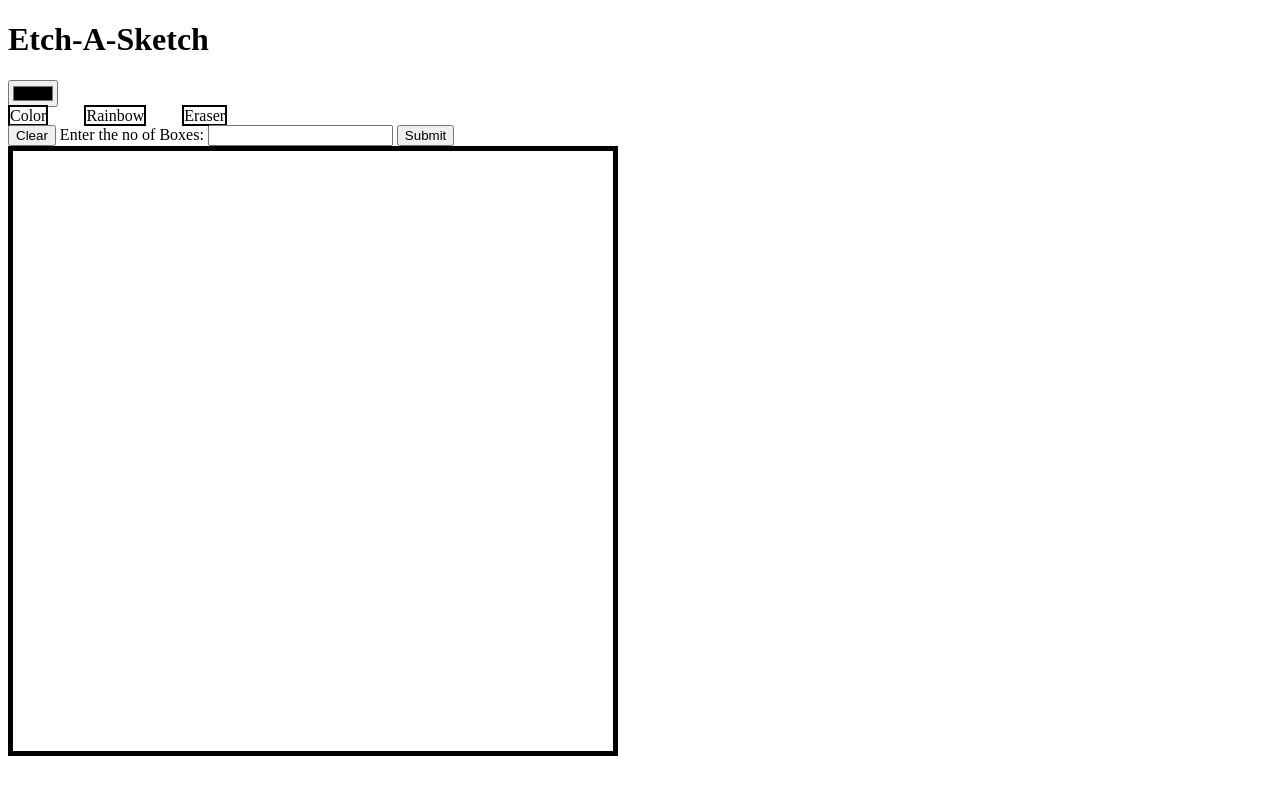
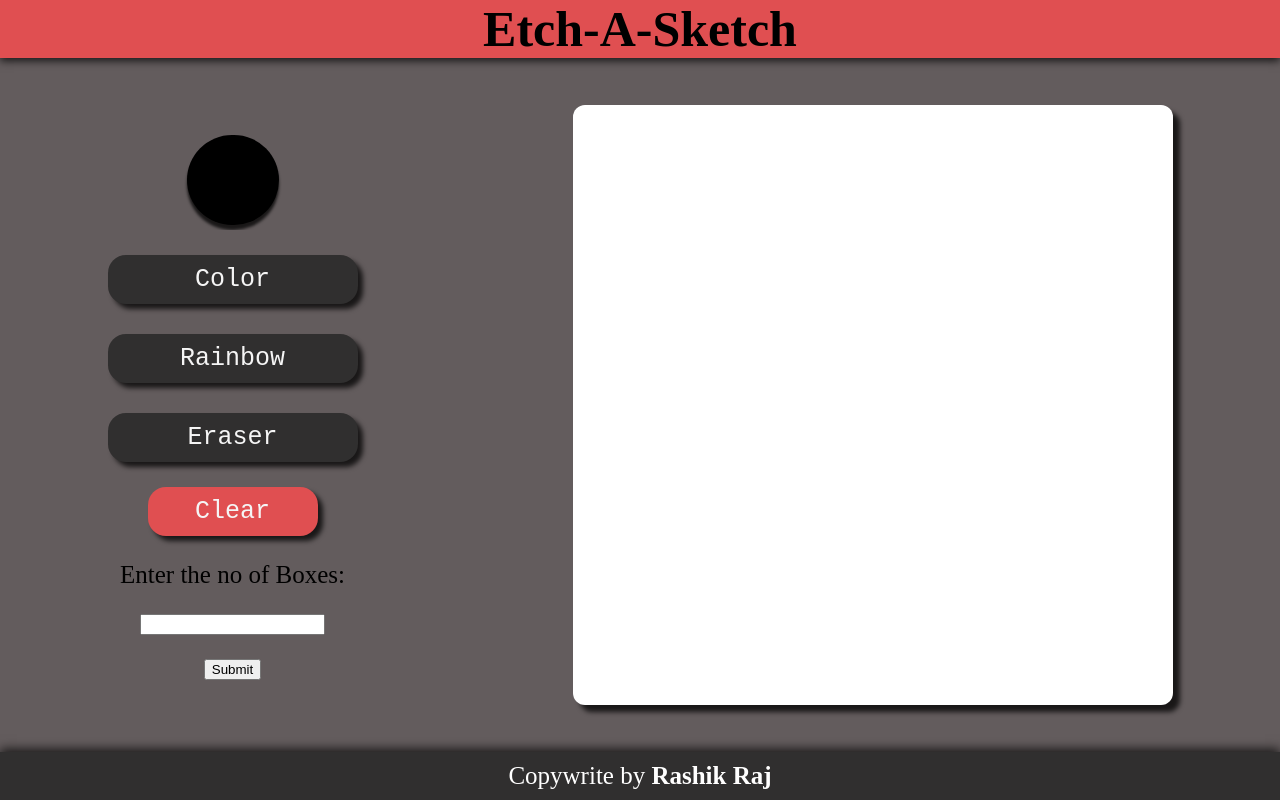
Before and after one commit to RASH1K-RAJ/etch-a-sketch, a plain HTML site: page index.html in a window 1280 px wide. Drawn offline with Linux system fonts and the light colour scheme.

Commit message:
built the basic ui of the page

```diff
--- a/index.html
+++ b/index.html
@@ -8,11 +8,10 @@
     <link href="./style.css" rel="stylesheet">
 </head>
 <body>
-    <div class="header">
-        <h1>Etch-A-Sketch</h1>
+    <div class="header">Etch-A-Sketch</div>
 
-    </div>
-
+    <div class="content">
+        <div class="command">
             <div class="clr_opt">
                 <input type="color" class="clr_selection">
             </div>
@@ -34,9 +33,13 @@
             <input type="text" class="bx_inpt">
             <button class="bx_inpt_bt">Submit</button>
 
+        </div>
         <div class="container"></div>
 
-    <div class="footer"></div>
+    </div>
+
+
+    <div class="footer">Copywrite by <a href="#">Rashik Raj</a></div>
 
     <script src="script.js"></script>
 </body>
--- a/style.css
+++ b/style.css
@@ -1,7 +1,67 @@
-.container {
-    width: 600px;
-    height: 600px;
-    border: 5px solid black;
+html, body{
+    margin: 0px;
+    padding: 0px;
+    font-size: 10px;
+    height: 100vh;
+}
+
+body{
+    display:flex;
+    flex-direction: column;
+    justify-content: space-between;
+    background: #635c5d;
+
+}
+
+.header{
+    text-align: center;
+    font-size: 5rem;
+    font-weight: bold;
+    background-color: #e04f51;
+    box-shadow: 0rem 0.3rem 0.8rem 0rem rgba(0, 0, 0, 0.75);
+}
+
+.content{
+    display:flex;
+    justify-content: space-around;
+}
+
+.command{
+    display: flex;
+    flex-direction: column;
+    justify-content: space-evenly;
+    font-size: 2.5rem;
+    align-items: center;
+}
+
+.clr_selection{
+    -webkit-appearnce: none;
+    -moz-appearance: none;
+    appearance: none;
+    background: transparent;
+    width: 10rem;
+    height: 10rem;
+    border: none;
+    appearance: none;
+}
+
+.clr_selection::-webkit-color-swatch{
+    border-radius: 5rem;
+    border: none;
+    box-shadow: 0rem 0.5rem 0.3rem 0rem rgba(0, 0, 0, 0.75);
+
+}
+
+
+.buttons{
+    display: flex;
+    flex-direction: column;
+    gap: 3rem;
+    align-items: center;
+}
+
+.buttons label{
+    margin: 0rem;
 }
 
 .hide_bx{
@@ -9,6 +69,51 @@
 }
 
 .buttons label{
-    border: 2px solid black;
-    margin-right: 2em;
+    font-family: 'Courier New', Courier, monospace;
+    background-color: #302f2f;
+    color: whitesmoke !important;
+    width: 17rem;
+    text-align: center;
+    padding: 1rem 4rem;
+    border-radius: 1.8rem;
+    box-shadow: 0.5rem 0.5rem 0.5rem 0rem rgba(0, 0, 0, 0.75);
 }
+
+.clear{
+    font-family: 'Courier New', Courier, monospace;
+    font-size: 2.5rem;
+    background-color: #e04f51;
+    color: whitesmoke !important;
+    width: 17rem;
+    text-align: center;
+    padding: 1rem 4rem;
+    border-radius: 1.8rem;
+    box-shadow: 0.5rem 0.5rem 0.5rem 0rem rgba(0, 0, 0, 0.75);
+    border: none;
+}
+
+
+.container {
+    width: 600px;
+    height: 600px;
+    background-color: white;
+    border-radius: 1.2rem;
+    box-shadow: 0.7rem 0.7rem 0.5rem 0rem rgba(0, 0, 0, 0.75);
+}
+
+.footer{
+    text-align: center;
+    font-size: 2.5rem;
+    background-color: #302f2f;
+    padding: 1rem 4rem;
+    box-shadow: 0rem -0.3rem 1rem 0rem rgba(0, 0, 0, 0.75);
+}
+
+a{
+    text-decoration: None;
+    font-weight: bold;
+}
+
+a, .footer{
+    color: white;
+}
```
Lines whose indentation alone changed are shown as unchanged.
